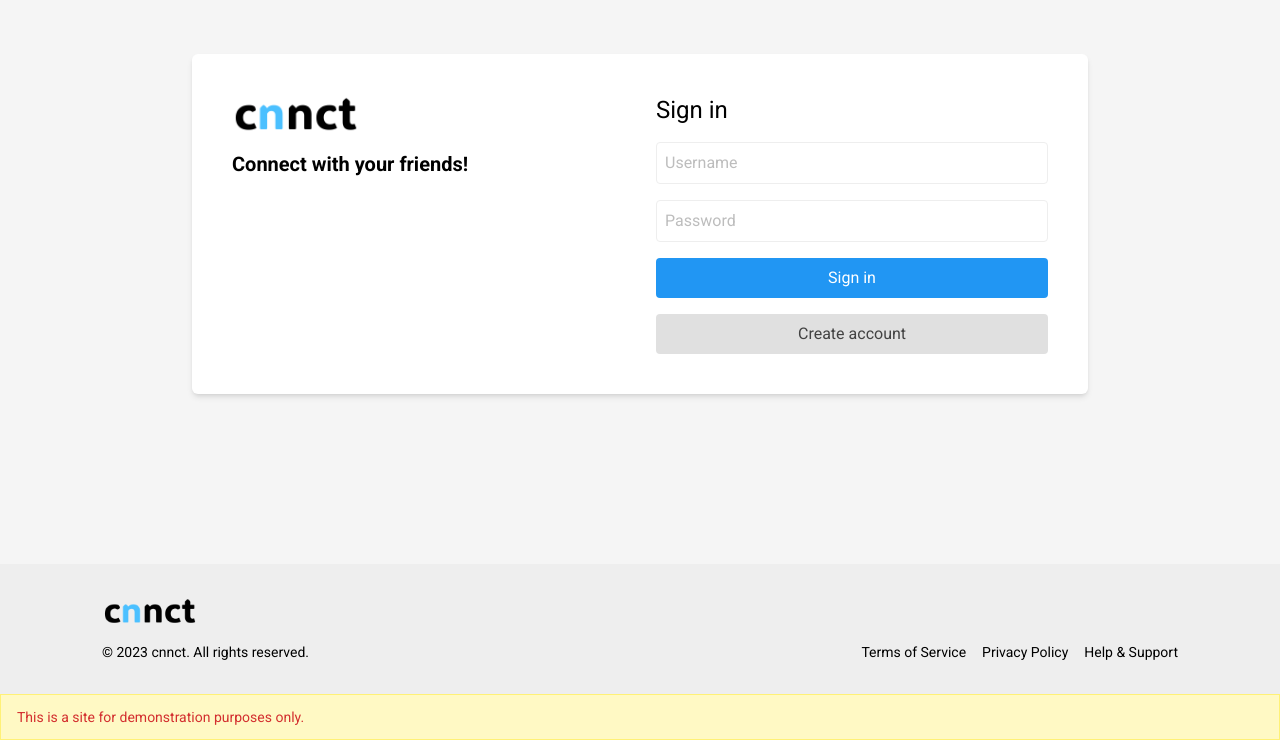
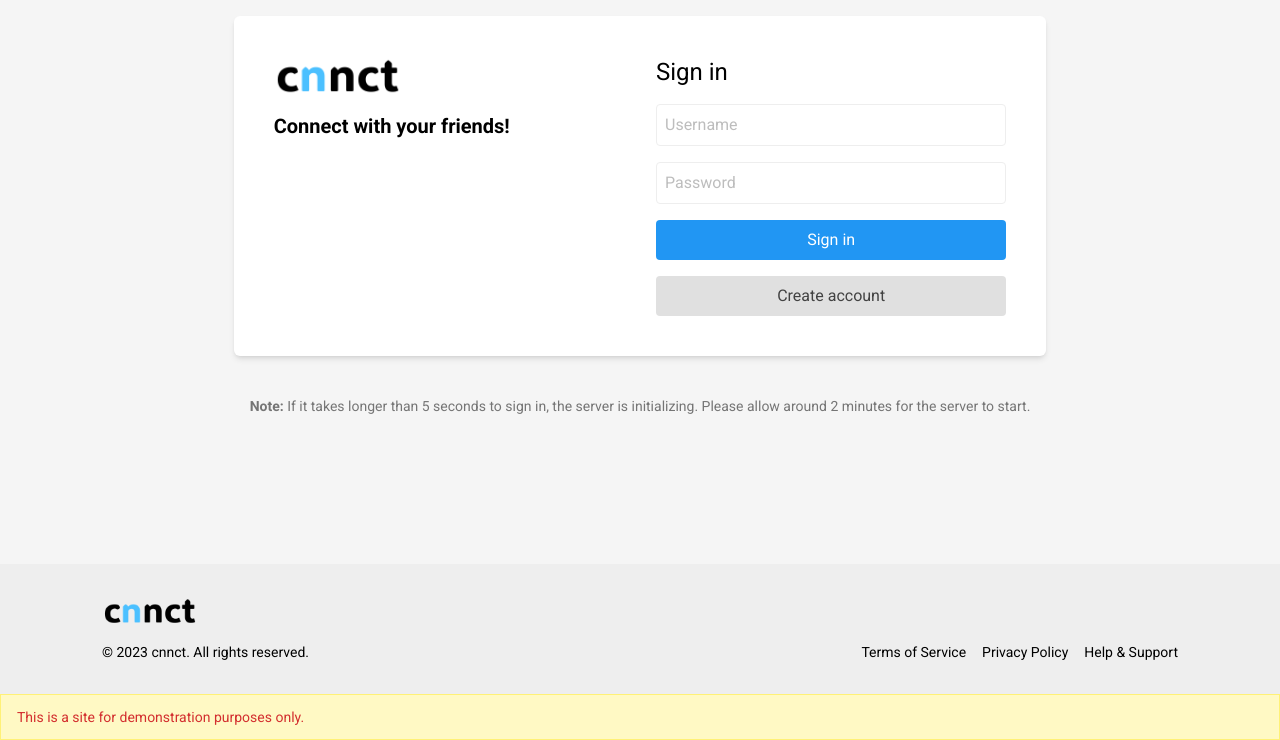
Before and after one commit to medaworld/cnnct-social-media, a React (Create React App) app in the folder client/: page / in a window 1280 px wide. Shown: the part 116-856 px from the top of the page. Built offline with nearby package versions, Linux system fonts and the light colour scheme.

Commit message:
Add server starter note

```diff
--- a/client/src/components/Home/Login.tsx
+++ b/client/src/components/Home/Login.tsx
@@ -31,6 +31,7 @@ function Login() {
   return (
     <div className="min-h-screen">
       <div className="min-h-[85vh] flex items-center justify-center">
+        <div>
           <div className="flex-1 max-w-4xl mx-6 md:mx-0 bg-white shadow-md rounded-md p-6">
             <div className="flex flex-col md:flex-row">
               {/* Left Section */}
@@ -81,6 +82,12 @@ function Login() {
               </div>
             </div>
           </div>
+          <p className="mt-6 text-sm text-center text-gray-600 p-4">
+            <strong>Note:</strong> If it takes longer than 5 seconds to sign in,
+            the server is initializing. Please allow around 2 minutes for the
+            server to start.
+          </p>
+        </div>
 
         <CustomModal isOpen={showModal} onClose={() => setShowModal(false)}>
           <SignUpForm setShowModal={setShowModal} />
```
Lines whose indentation alone changed are shown as unchanged.
